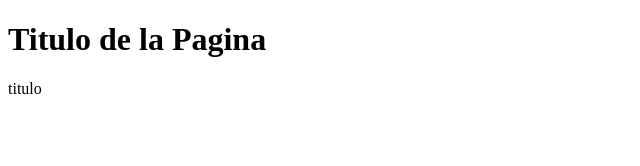
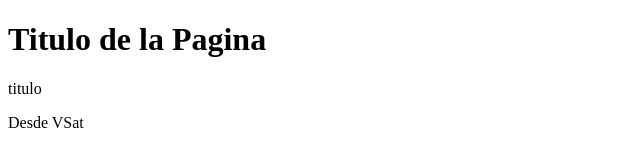
Before and after one commit to lualnasagithub/ProyectoWebEmpresa, a plain HTML site: page index.html in a window 1280 px wide. Shown: the full height of the page, 0-640 px from the left. Drawn offline with Linux system fonts and the light colour scheme.

Commit message:
Agregardo p

```diff
--- a/index.html
+++ b/index.html
@@ -8,5 +8,6 @@
 <body>
     <h1>Titulo de la Pagina</h1>
     <p>titulo</p>
+    <p>Desde VSat</p>
 </body>
 </html>
```
